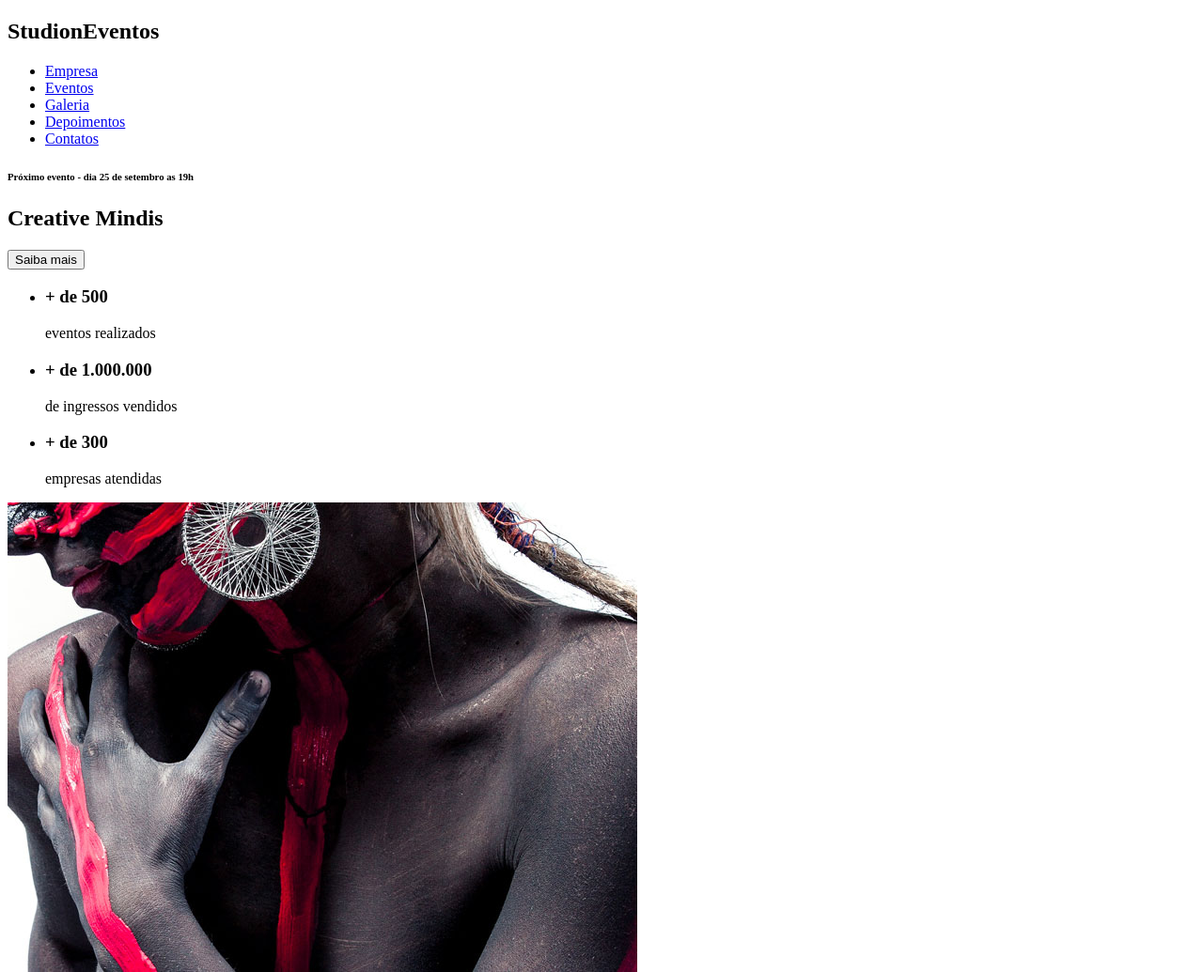
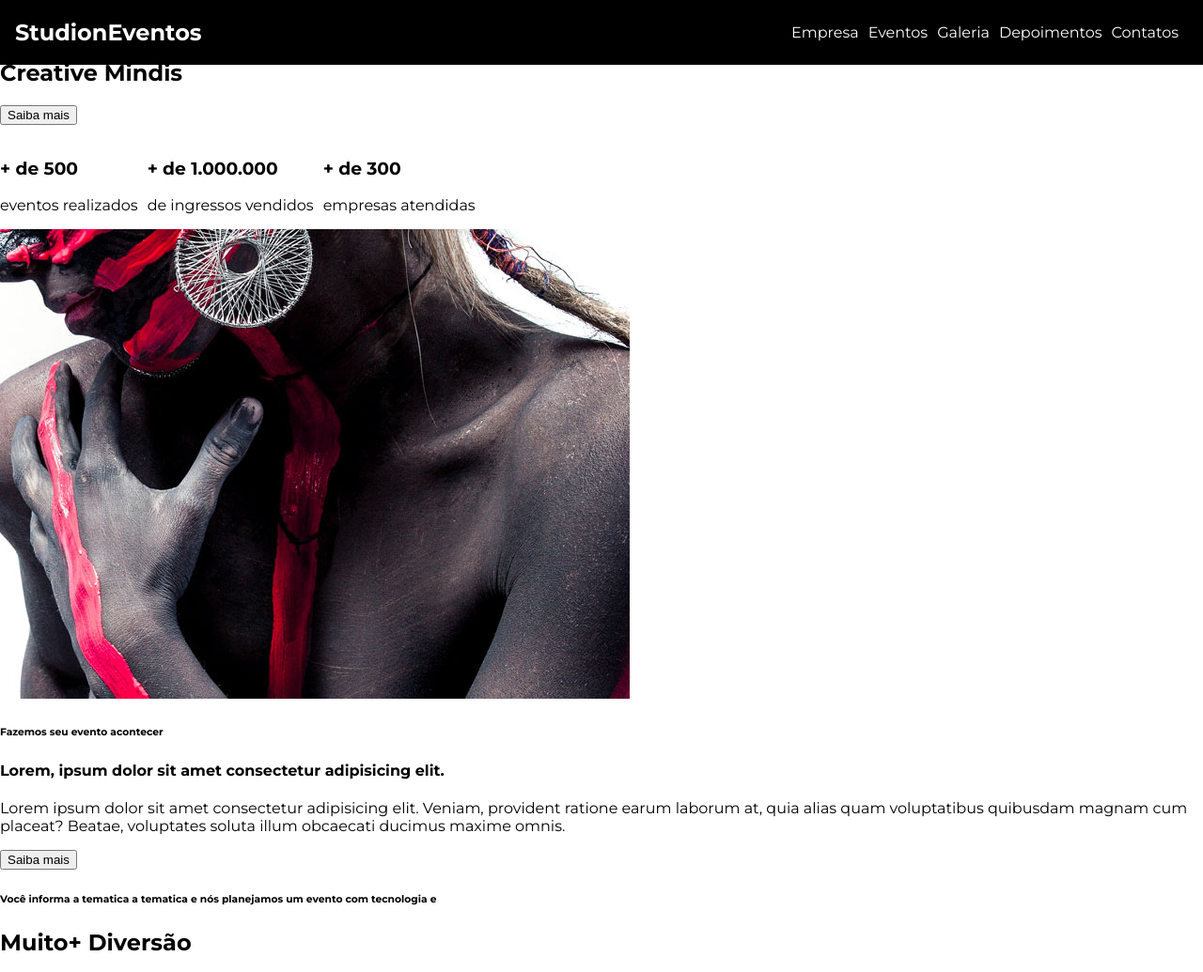
Before and after one commit to Brunodsoares/StudiON, a website: page src/index.html in a window 1280 px wide. Shown: the top 1035 px of the page at 94% size. Drawn offline with Linux system fonts and the light colour scheme.

Commit message:
feat(CSS) starting styling

```diff
--- a/src/index.html
+++ b/src/index.html
@@ -4,14 +4,15 @@
     <meta charset="UTF-8">
     <meta http-equiv="X-UA-Compatible" content="IE=edge">
     <meta name="viewport" content="width=device-width, initial-scale=1.0">
+    <link rel="stylesheet" href="style.css">
     <title>StudiON</title>
 </head>
 <body>
 
     <body>
-        <nav>
+        <nav class="navbar">
             <h1>Studi<span>on</span><span>Eventos</span></h1>
-            <ul>
+             <ul class="navbar__links">
                 <li><a href="#empresa">Empresa</a></li>
                 <li><a href="#eventos">Eventos</a></li>
                 <li><a href="#galeria">Galeria</a></li>
--- /dev/null
+++ b/src/style.css
@@ -0,0 +1,49 @@
+@import url('https://fonts.googleapis.com/css2?family=Montserrat:wght@400;700&display=swap');
+
+* {
+    box-sizing: border-box
+}
+
+html {
+    font-family: 'Montserrat', sans-serif;
+    font-size: 16px;
+}
+body {
+    margin: 0;
+}
+
+ul {
+    display: flex;
+    list-style: none;
+    padding-left: 0;
+}
+
+li {
+    margin-right: 0.625rem;
+}
+
+.navbar {
+    position: fixed;
+    display: grid;
+    grid-template-columns: 1fr 9fr;
+    align-items: center;
+    top: 0;
+    left: 0;
+
+
+    width: 100vw;
+    padding: 0 1rem;
+
+
+    background-color: #000;
+    color: #fff;
+}
+
+.navbar__links {
+    justify-self: end;
+
+}
+.navbar__links a {
+    color: #fff;
+    text-decoration: none;
+}
```
